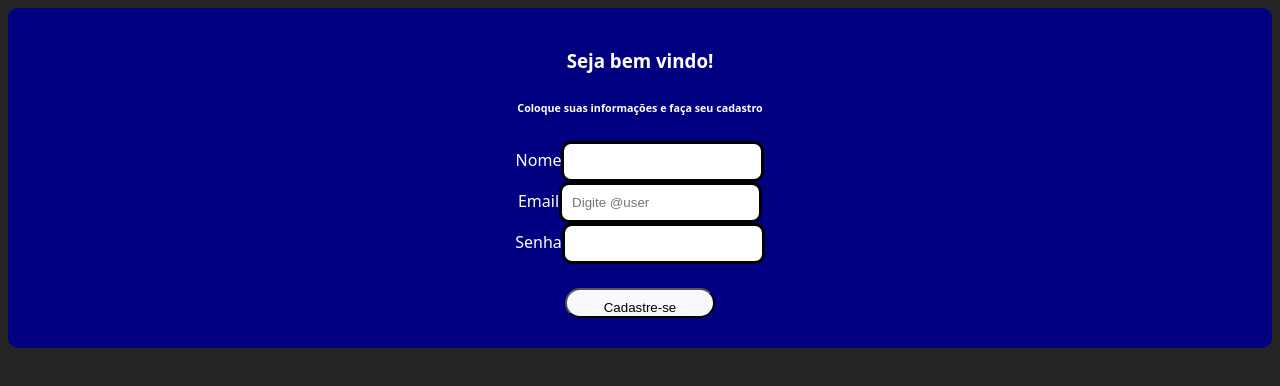
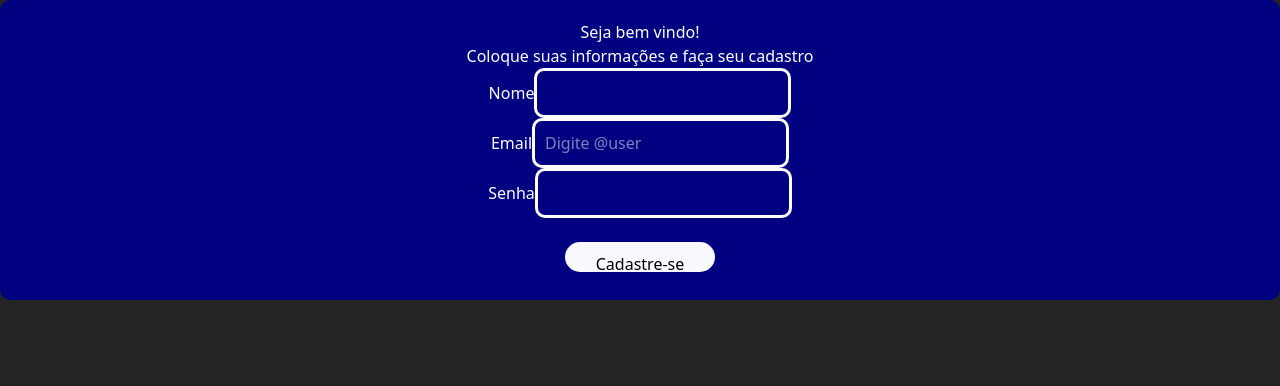
Before and after one commit to GuilhermeAyala/Livraria, a React (Vite) app: page / in a window 1280 px wide. Shown: the top 386 px of the page. Built offline with nearby package versions, Linux system fonts and the light colour scheme.

Commit message:
Add Tailwind

```diff
--- a/package.json
+++ b/package.json
@@ -11,12 +11,14 @@
   },
   "dependencies": {
     "@prisma/client": "^6.15.0",
+    "@tailwindcss/vite": "^4.2.1",
     "cors": "^2.8.5",
     "express": "^5.1.0",
     "prisma": "^6.15.0",
     "react": "^19.1.0",
     "react-dom": "^19.1.0",
-    "react-router-dom": "^7.8.2"
+    "react-router-dom": "^7.8.2",
+    "tailwindcss": "^4.2.1"
   },
   "devDependencies": {
     "@eslint/js": "^9.30.1",
--- a/src/App.css
+++ b/src/App.css
@@ -1,3 +1,5 @@
+@import "tailwindcss";
+
 #root {
   max-width: 1280px;
   margin: 0 auto;
--- a/src/index.css
+++ b/src/index.css
@@ -1,3 +1,5 @@
+@import "tailwindcss";
+
 :root {
   font-family: system-ui, Avenir, Helvetica, Arial, sans-serif;
   line-height: 1.5;
--- a/vite.config.js
+++ b/vite.config.js
@@ -1,4 +1,5 @@
 import { defineConfig } from 'vite'
+import tailwindcss from '@tailwindcss/vite';
 import react from '@vitejs/plugin-react'
 
 // https://vite.dev/config/
@@ -6,5 +7,8 @@ export default defineConfig({
   server: {
     port: 3000
   },
-  plugins: [react()],
+  plugins: [
+    tailwindcss(),
+    react()
+  ],
 });
```
Also changed, not shown: 1 other file (tests, documents, lock files or other folders).
